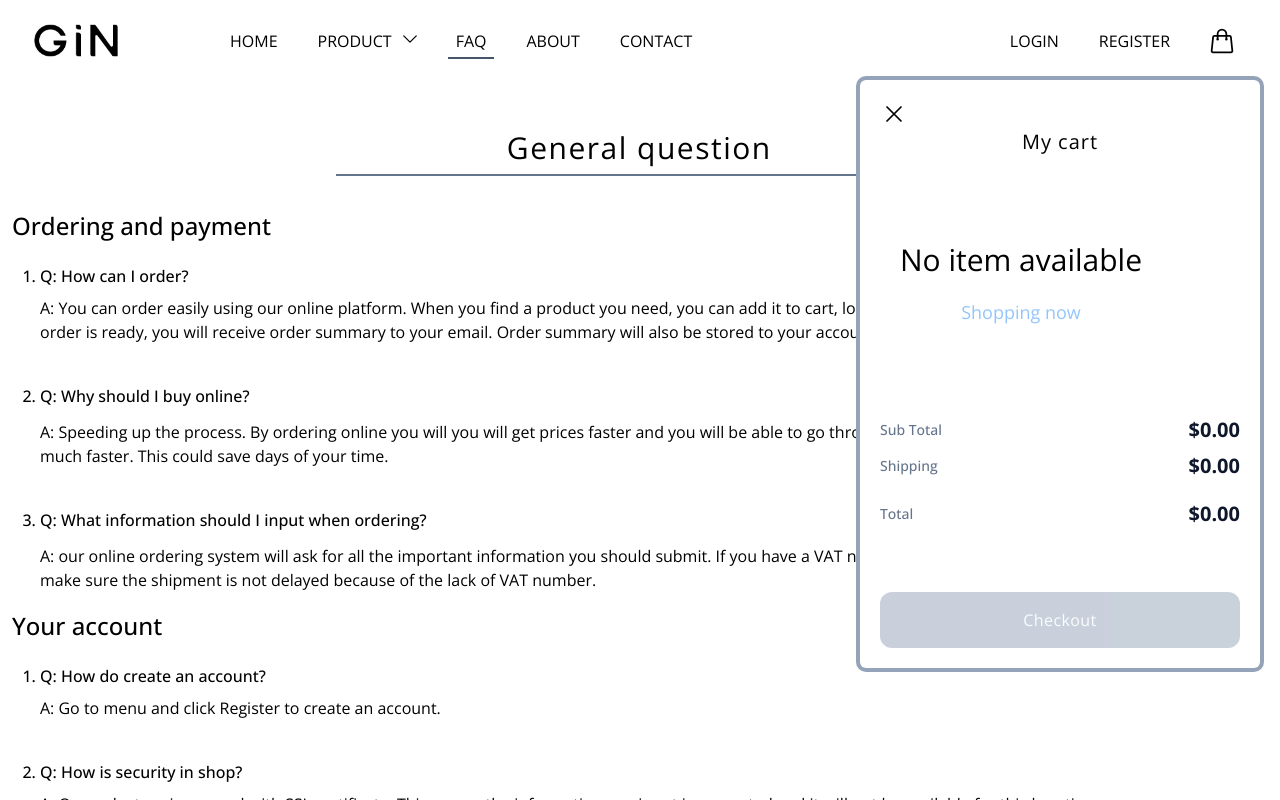
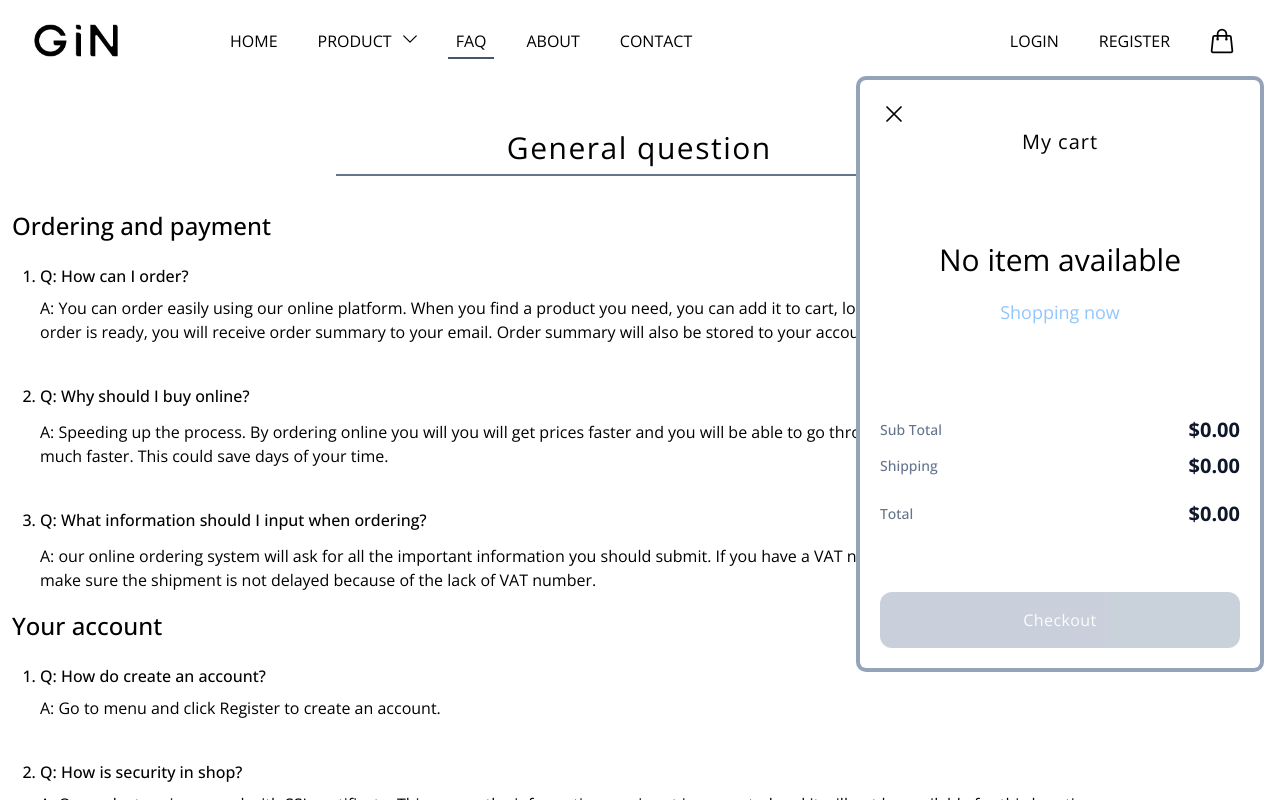
Before and after one commit to jameheller98/gin-shopping-client, a Next.js app: page /faq in a window 1280 px wide. Both pictures are taken after a click on the element 1222 px from the left and 40 px from the top of the page. Shown: the top 800 px of the page. Built offline with nearby package versions, Linux system fonts and the light colour scheme.

Commit message:
fix: fix error display cart

```diff
--- a/components/layouts/primary/PrimaryLayout.tsx
+++ b/components/layouts/primary/PrimaryLayout.tsx
@@ -51,7 +51,7 @@ const PrimaryLayout: React.FC<TPrimaryLayout> = ({ children }) => {
           />
         )}
         {width >= 768 && openDrawer && (
-          <div className="absolute bg-white z-[3] right-5 top-20 w-[400px] shadow-[0_0_0_4px] shadow-slate-400 rounded-md p-5">
+          <div className="fixed bg-white z-[3] right-5 top-20 w-[400px] shadow-[0_0_0_4px] shadow-slate-400 rounded-md p-5">
             <XMarkIcon
               className={`w-7 h-7 cursor-pointer float-left`}
               onClick={() => setOpenDrawer(false)}
--- a/components/utilities/cart/CartList.tsx
+++ b/components/utilities/cart/CartList.tsx
@@ -19,7 +19,7 @@ const CartList: React.FC<TCartList> = ({ className, ...divProps }) => {
         <CartCard key={cart.stockId} cart={cart} className="my-4" />
       ))}
       {cartList.length <= 0 && (
-        <div className="text-3xl h-full flex items-center p-5 text-center">
+        <div className="text-3xl h-full flex items-center p-5 justify-center">
           <h1>
             <span> No item available</span>
             <br />
```
